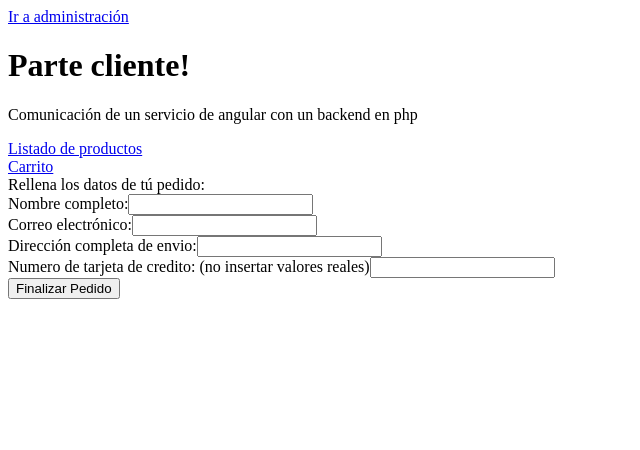
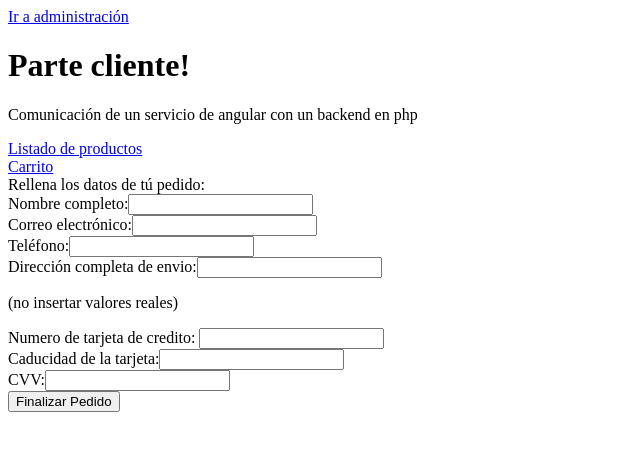
Before and after one commit to magnitopic/angular-learning, an Angular app: page /pedido in a window 1280 px wide. Shown: the top 450 px of the page, without its empty margins (0-640 px from the left). Built offline with nearby package versions, Linux system fonts and the light colour scheme.

Commit message:
more fields

```diff
--- a/src/app/model/pedido.ts
+++ b/src/app/model/pedido.ts
@@ -2,5 +2,8 @@ export class Pedido {
   nombre: string = '';
   email: string = '';
   direccion: string = '';
+  telefono: string = '';
   tarjeta?: number;
+  caducidad?: string;
+  cvv?: number;
 }
--- a/src/app/pedido/pedido.component.html
+++ b/src/app/pedido/pedido.component.html
@@ -1,6 +1,6 @@
 <div>
   Rellena los datos de tú pedido:
-<br>
+  <br />
   <span>Nombre completo:</span>
   <input
     type="text"
@@ -18,6 +18,15 @@
   </div>
 
   <div>
+    <span>Teléfono:</span>
+    <input
+      type="text"
+      [(ngModel)]="pedido.telefono"
+      [ngModelOptions]="{ standalone: true }"
+    />
+  </div>
+
+  <div>
     <span>Dirección completa de envio:</span>
     <input
       type="text"
@@ -25,12 +34,30 @@
       [ngModelOptions]="{ standalone: true }"
     />
   </div>
+  <p>(no insertar valores reales)</p>
+  <div>
+    <span>Numero de tarjeta de credito: </span>
+    <input
+      type="number"
+      [(ngModel)]="pedido.tarjeta"
+      [ngModelOptions]="{ standalone: true }"
+    />
+  </div>
 
   <div>
-    <span>Numero de tarjeta de credito: (no insertar valores reales)</span>
-    <input
+    <span>Caducidad de la tarjeta:</span
+    ><input
       type="text"
-      [(ngModel)]="pedido.tarjeta"
+      [(ngModel)]="pedido.caducidad"
+      [ngModelOptions]="{ standalone: true }"
+    />
+  </div>
+
+  <div>
+    <span>CVV:</span
+    ><input
+      type="number"
+      [(ngModel)]="pedido.cvv"
       [ngModelOptions]="{ standalone: true }"
     />
   </div>
```
Also changed, not shown: 2 other files (tests, documents, lock files or other folders).
